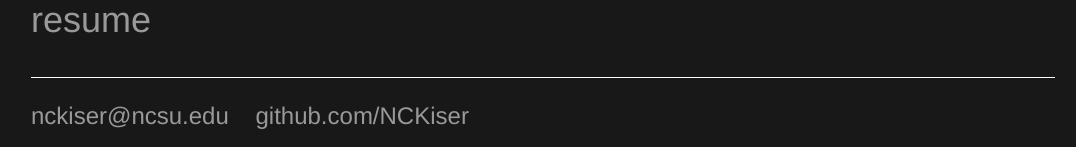
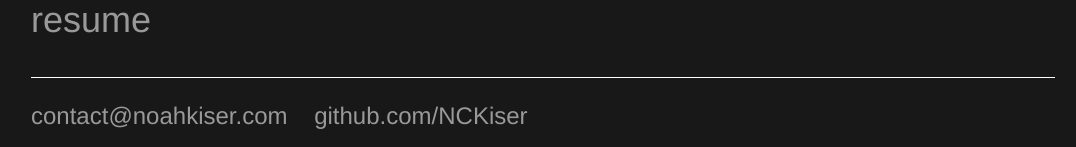
Before and after one commit to NCKiser/NCKiser.github.io, a Jekyll site: the page built from index.html, in a window 1280 px wide. Shown: the part 1346-1493 px from the top of the page, without its empty margins (97-1173 px from the left). Built offline with Jekyll 4.4.1, drawn with Linux system fonts in a browser that asks for light colours.

Commit message:
updated footer email to contact@noahkiser.com

```diff
--- a/_layouts/default.html
+++ b/_layouts/default.html
@@ -26,7 +26,7 @@
 			</div><!-- /.container -->
 			<div class="footer">
 	    		<ul>
-	        		<li><a href="mailto:contact@noahkiser.com">nckiser@ncsu.edu</a></li>
+	        		<li><a href="mailto:contact@noahkiser.com">contact@noahkiser.com</a></li>
 	        		<li><a href="https://github.com/NCKiser">github.com/NCKiser</a></li>
 				</ul>
 			</div>
```
